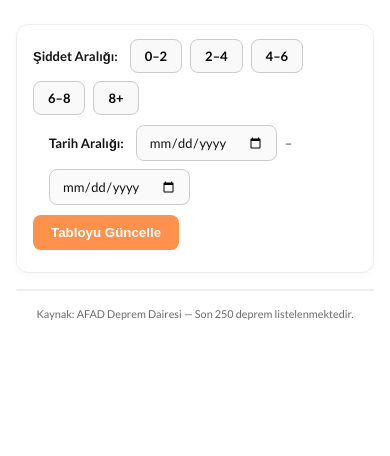
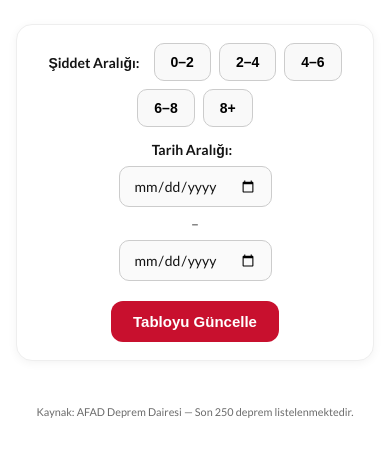
Before and after one commit to bgsdreamfactory44/afad-proxy, a website: page public/index.html in a window 390 px wide. Drawn offline with Linux system fonts and the light colour scheme.

Commit message:
Update styles.css

```diff
--- a/public/styles.css
+++ b/public/styles.css
@@ -1,10 +1,10 @@
-/* ===== BG’s Dream Factory | Sismograf Revizyon 2 (Tarih Aralığı Eklendi) ===== */
+/* ===== BG’s Dream Factory | Sismograf Revizyon 3 (Kırmızı Tema, Modern Tablo, Spinner) ===== */
 :root {
-  --brand: #ff914d;
+  --brand: #c8102e; /* 🔴 Yeni kırmızı ana renk */
   --ink: #141414;
   --muted: #6b6b6b;
   --line: #eee;
-  --head: #fff6ee;
+  --head: #fff5f5;
   --bg: #ffffff;
 }
 
@@ -29,70 +29,54 @@ body {
 /* Kontrol paneli */
 .controls {
   border: 1px solid var(--line);
-  border-radius: 12px;
-  padding: 14px 16px;
+  border-radius: 16px;
+  padding: 18px 20px;
   background: #fff;
-  box-shadow: 0 2px 6px rgba(0, 0, 0, 0.03);
+  box-shadow: 0 2px 10px rgba(0, 0, 0, 0.05);
+  display: flex;
+  flex-direction: column;
+  align-items: center;
+  text-align: center;
 }
 
+/* Üst filtreler ortalandı */
 .controls .row {
   display: flex;
   flex-wrap: wrap;
-  gap: 10px 16px;
-  align-items: flex-end;
+  justify-content: center;
+  gap: 14px 20px;
+  align-items: center;
 }
 
-.controls label {
-  display: flex;
-  flex-direction: column;
-  font-size: 13px;
-  color: var(--muted);
-  font-weight: 400;
+.filter-label {
+  font-weight: 700;
+  color: var(--ink);
+  font-size: 14px;
+  margin-right: 6px;
 }
 
-.controls input,
-.controls select {
-  padding: 8px;
-  border: 1px solid #ccc;
-  border-radius: 8px;
-  min-width: 130px;
-  font-family: "Lato", sans-serif;
-}
-
-.controls .or {
-  align-self: center;
-  color: var(--muted);
-}
-
-/* 🔸 Şiddet (Magnitude) Filtre Butonları */
+/* Şiddet Butonları */
 .mag-filters {
   display: flex;
   align-items: center;
   flex-wrap: wrap;
   gap: 8px;
-}
-
-.filter-label {
-  font-weight: 700;
-  color: var(--ink);
-  font-size: 13px;
-  margin-right: 4px;
+  justify-content: center;
 }
 
 .mag-btn {
   background: #f9f9f9;
   border: 1px solid #ccc;
-  border-radius: 8px;
-  padding: 8px 14px;
-  font-size: 13px;
+  border-radius: 10px;
+  padding: 10px 16px;
+  font-size: 14px;
   cursor: pointer;
   font-weight: 600;
-  font-family: "Lato", sans-serif;
-  transition: all 0.2s ease;
+  transition: all 0.25s ease;
 }
 
 .mag-btn:hover {
-  background: #fff5ec;
+  background: #fff0f0;
   border-color: var(--brand);
   color: var(--brand);
 }
@@ -103,140 +87,146 @@ body {
   border-color: var(--brand);
 }
 
-/* 🔹 Yeni: Tarih Aralığı Seçimi */
+/* Tarih Aralığı */
 .date-filters {
   display: flex;
   align-items: center;
-  flex-wrap: wrap;
   gap: 8px;
-  margin-left: 16px;
+  justify-content: center;
 }
 
 .date-filters input[type="date"] {
-  padding: 8px 12px;
+  padding: 10px 14px;
   border: 1px solid #ccc;
-  border-radius: 8px;
+  border-radius: 10px;
   font-family: "Lato", sans-serif;
-  font-size: 13px;
+  font-size: 14px;
   color: var(--ink);
-  cursor: pointer;
   background-color: #fafafa;
-  transition: all 0.2s ease;
+  transition: all 0.25s ease;
 }
 
 .date-filters input[type="date"]:hover {
   border-color: var(--brand);
-  background-color: #fff5ec;
+  background-color: #fff5f5;
 }
 
 .date-filters .to {
   font-weight: 700;
   color: var(--muted);
-  font-size: 13px;
+  font-size: 14px;
 }
 
-/* İşlem butonu ve durum */
+/* Buton ve Spinner */
 .actions {
+  margin-top: 20px;
   display: flex;
   align-items: center;
-  gap: 10px;
-  margin-top: 10px;
+  justify-content: center;
+  gap: 12px;
 }
 
 #fetchBtn {
   background: var(--brand);
   color: #fff;
-  border: 0;
-  padding: 10px 18px;
-  border-radius: 8px;
+  border: none;
+  padding: 12px 22px;
+  border-radius: 12px;
   font-weight: 700;
   cursor: pointer;
+  font-size: 15px;
   transition: all 0.25s ease;
 }
 
 #fetchBtn:hover {
-  opacity: 0.9;
+  background: #a50d24;
   transform: translateY(-1px);
 }
 
-#status {
-  color: var(--muted);
-  font-size: 12px;
+/* 🔁 Spinner */
+.spinner {
+  border: 3px solid #eee;
+  border-top: 3px solid var(--brand);
+  border-radius: 50%;
+  width: 22px;
+  height: 22px;
+  animation: spin 1s linear infinite;
 }
 
-#errorBox {
-  color: #c8102e;
-  font-weight: 700;
-  margin-top: 8px;
-  text-align: left;
+@keyframes spin {
+  0% { transform: rotate(0deg); }
+  100% { transform: rotate(360deg); }
 }
 
-/* Tablo yapısı */
+/* Tablo */
 .table-wrap {
-  margin-top: 16px;
-  border: 1px solid var(--line);
-  border-radius: 12px;
-  overflow: auto;
+  margin-top: 24px;
+  border-radius: 16px;
+  overflow: hidden;
   background: #fff;
-  box-shadow: 0 2px 6px rgba(0, 0, 0, 0.03);
+  box-shadow: 0 3px 12px rgba(0, 0, 0, 0.05);
 }
 
 table {
   width: 100%;
-  border-collapse: collapse;
+  border-collapse: separate;
+  border-spacing: 0;
   font-family: "Lato", sans-serif;
+  font-size: 14px;
 }
 
 thead th {
   position: sticky;
   top: 0;
   background: var(--head);
-  border-bottom: 1px solid var(--line);
-  padding: 10px;
+  border-bottom: 2px solid var(--brand);
+  padding: 12px 10px;
   text-align: left;
-  white-space: nowrap;
   font-weight: 700;
 }
 
 tbody td {
-  border-bottom: 1px solid var(--line);
-  padding: 8px 10px;
+  border-bottom: 1px solid #f0f0f0;
+  padding: 10px;
   font-size: 13px;
-  font-weight: 400;
 }
 
 tr:hover td {
-  background: #fff9f3;
+  background: #fff6f6;
 }
 
-/* Sayfalama alanı */
+/* Footer */
 footer {
-  margin: 14px 0 30px;
+  margin: 18px 0 30px;
   text-align: center;
   color: var(--muted);
   font-size: 13px;
   font-family: "Lato", sans-serif;
 }
 
-footer button {
-  background: var(--brand);
-  color: #fff;
-  border: none;
-  border-radius: 6px;
-  padding: 6px 10px;
-  margin: 6px;
-  font-size: 13px;
-  font-weight: 600;
-  cursor: pointer;
-  transition: all 0.2s ease;
+/* 🔹 Mobil Uyumluluk */
+@media (max-width: 768px) {
+  .controls .row {
+    flex-direction: column;
+  }
+
+  .date-filters {
+    flex-direction: column;
+  }
+
+  #fetchBtn {
+    width: 100%;
+  }
+
+  .mag-filters {
+    justify-content: center;
+  }
+
+  table {
+    font-size: 12px;
+  }
+
+  thead th, tbody td {
+    padding: 8px;
+  }
 }
-
-footer button:hover {
-  opacity: 0.9;
-}
-
-footer button:disabled {
-  background: #ccc;
-  cursor: not-allowed;
-  color: #666;
-}
```
